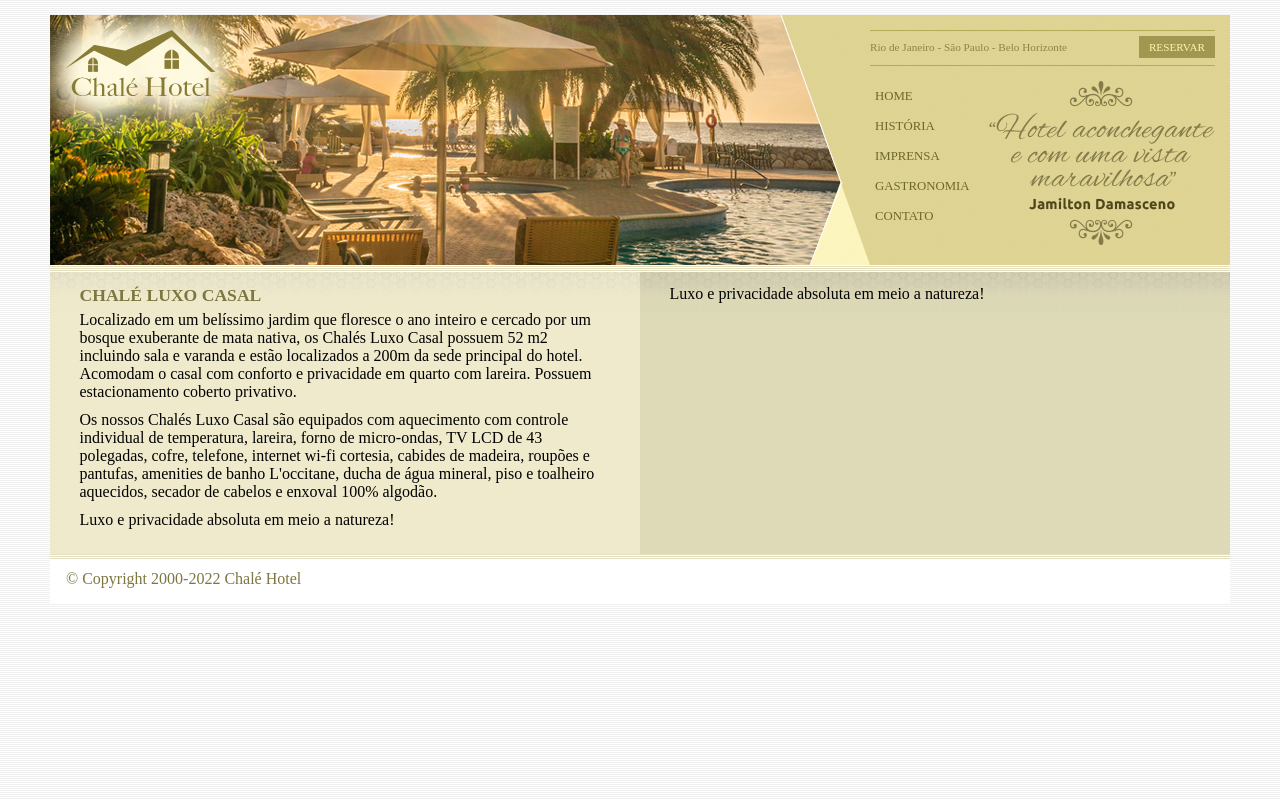
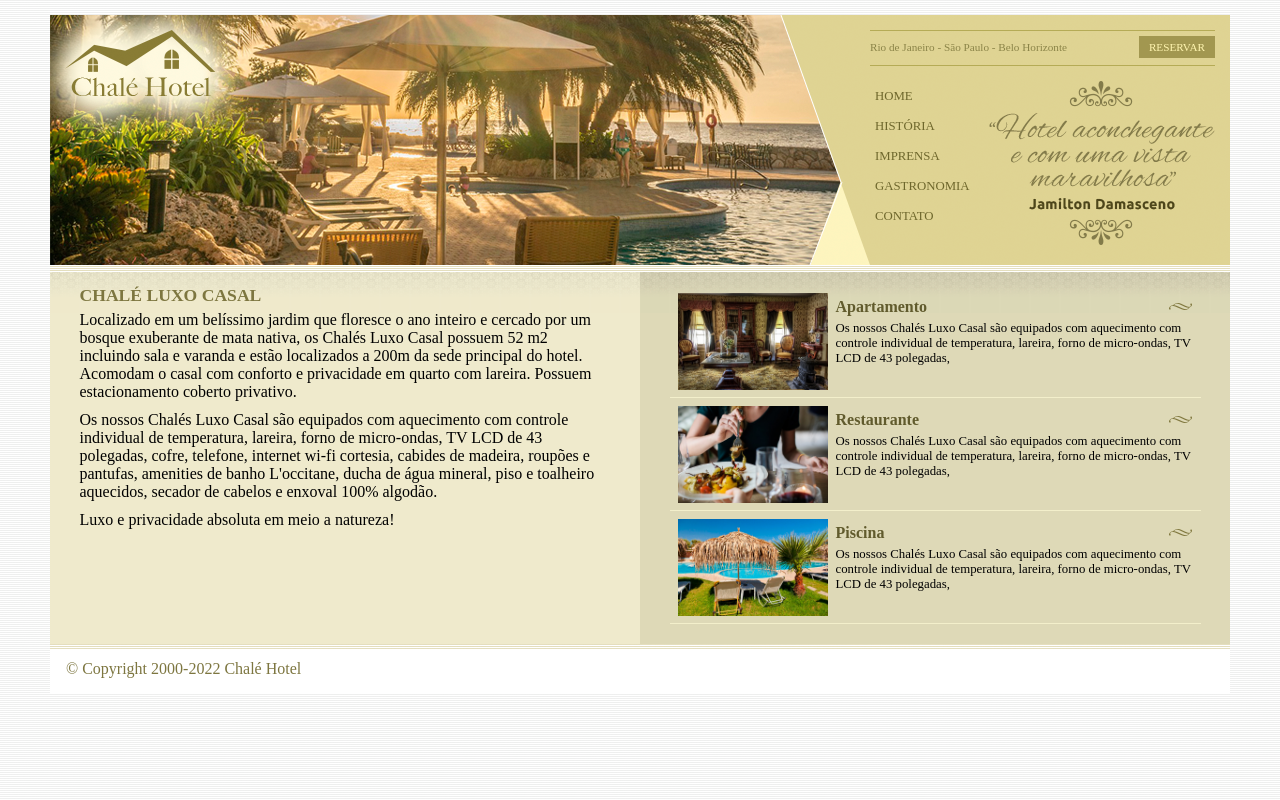
Before and after one commit to davidmello04/site-chale-hotel, a plain HTML site: page index.html in a window 1280 px wide. Drawn offline with Linux system fonts and the light colour scheme.

Commit message:
Adicionei e finalizei o conteúdo da área lateral.

```diff
--- a/css/estilo.css
+++ b/css/estilo.css
@@ -162,3 +162,33 @@ p {
   font-size: 1em;
   margin-bottom: 10px;
 }
+
+/*Formatações da área lateral
+*/
+#beneficios li {
+  padding: 8px;
+  border-bottom: 1px solid #f3efcb;
+  height: 6em;
+}
+
+#beneficios li a img {
+  float: left;
+  margin-right: 8px;
+}
+
+#beneficios li a p {
+  color: #000;
+  font-size: 0.8em;
+}
+
+#beneficios li a h3 {
+  font-size: 1em;
+  color: #615b2d;
+  padding: 5px 0;
+  background: url(../imagens/ornamento.png) no-repeat center right;
+}
+
+#beneficios li:hover {
+  background: #f6f3d6;
+  cursor: pointer;
+}
--- a/index.html
+++ b/index.html
@@ -67,7 +67,49 @@
 
       <div id="area-lateral">
         <div class="conteudo">
-          <p>Luxo e privacidade absoluta em meio a natureza!</p>
+          <ul id="beneficios">
+            <li>
+              <a href=""
+                ><img
+                  src="imagens/apartamento.jpg"
+                  width="150"
+                  alt="Apartamento"
+                />
+                <h3>Apartamento</h3>
+                <p>
+                  Os nossos Chalés Luxo Casal são equipados com aquecimento com
+                  controle individual de temperatura, lareira, forno de
+                  micro-ondas, TV LCD de 43 polegadas,
+                </p></a
+              >
+            </li>
+            <li>
+              <a href=""
+                ><img
+                  src="imagens/restaurante.jpg"
+                  width="150"
+                  alt="Restaurante"
+                />
+                <h3>Restaurante</h3>
+                <p>
+                  Os nossos Chalés Luxo Casal são equipados com aquecimento com
+                  controle individual de temperatura, lareira, forno de
+                  micro-ondas, TV LCD de 43 polegadas,
+                </p></a
+              >
+            </li>
+            <li>
+              <a href=""
+                ><img src="imagens/piscina.jpg" width="150" alt="piscina" />
+                <h3>Piscina</h3>
+                <p>
+                  Os nossos Chalés Luxo Casal são equipados com aquecimento com
+                  controle individual de temperatura, lareira, forno de
+                  micro-ondas, TV LCD de 43 polegadas,
+                </p></a
+              >
+            </li>
+          </ul>
         </div>
       </div>
 
```
